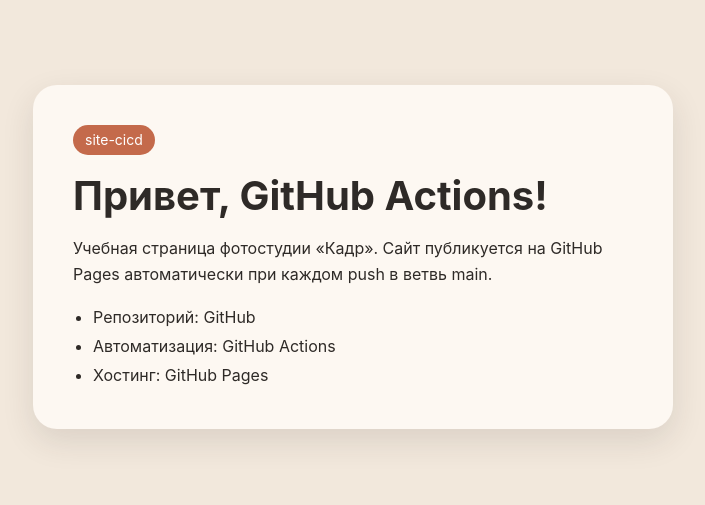
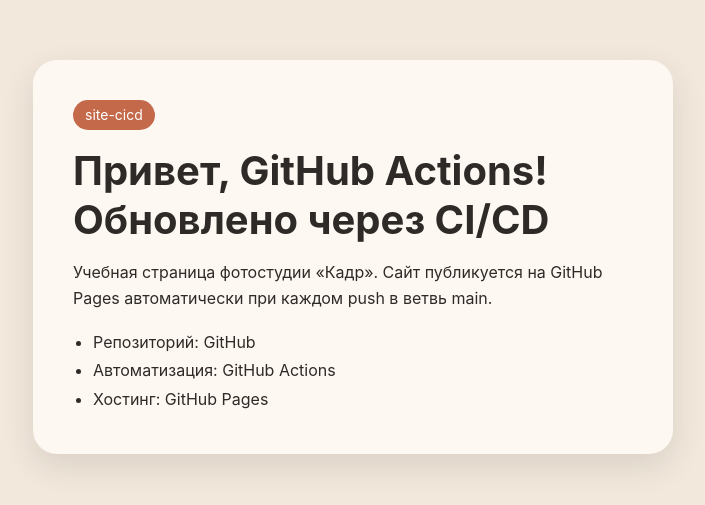
Before and after one commit to Miz3k1/site-cicd, a plain HTML site: page index.html in a window 1280 px wide. Shown: the part 143-648 px from the top of the page, without its empty margins (287-992 px from the left). Drawn offline with Linux system fonts and the light colour scheme.

Commit message:
Изменён заголовок страницы

```diff
--- a/index.html
+++ b/index.html
@@ -9,7 +9,7 @@
 <body>
   <main class="card">
     <p class="tag">site-cicd</p>
-    <h1>Привет, GitHub Actions!</h1>
+    <h1>Привет, GitHub Actions! Обновлено через CI/CD</h1>
     <p>Учебная страница фотостудии «Кадр». Сайт публикуется на GitHub Pages автоматически при каждом push в ветвь main.</p>
     <ul>
       <li>Репозиторий: GitHub</li>
```
